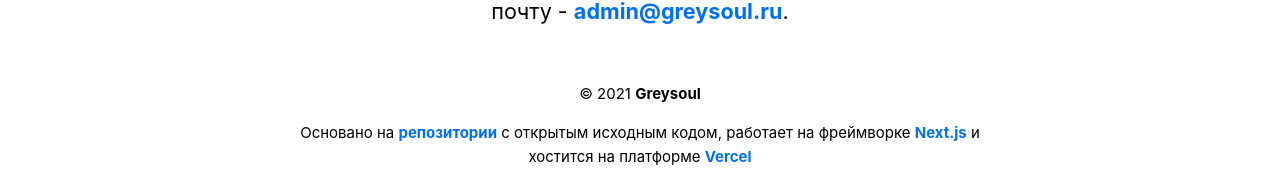
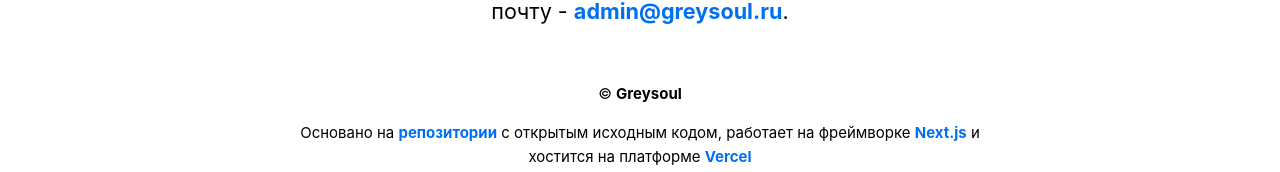
Before and after one commit to realgreysoul/website, a Next.js app: page / in a window 1280 px wide. Shown: the part 695-867 px from the top of the page. Built offline with nearby package versions, Linux system fonts and the light colour scheme.

Commit message:
Теперь год будет автоматически обновляться благодаря JavaScript 🌚👍

```diff
--- a/components/footer.js
+++ b/components/footer.js
@@ -5,7 +5,7 @@ export default function Footer() {
   return (
       <footer className={styles.footer}>
         <small class="utils_lightText__12Ckm">
-        <p>© 2021 <strong>Greysoul</strong></p>
+        <p>© <script>document.write(new Date().getFullYear())</script> <strong>Greysoul</strong></p>
         <p>Основано на <a href={`https://github.com/mwesterby/michaelwesterby.com`} target="_blank"><strong>репозитории</strong></a> с открытым исходным кодом, работает на фреймворке <a href={`https://nextjs.org/`} target="_blank"><strong>Next.js</strong></a> и хостится на платформе <a href={`https://vercel.com/`} target="_blank"><strong>Vercel</strong></a></p>
         </small>
       </footer>
```
